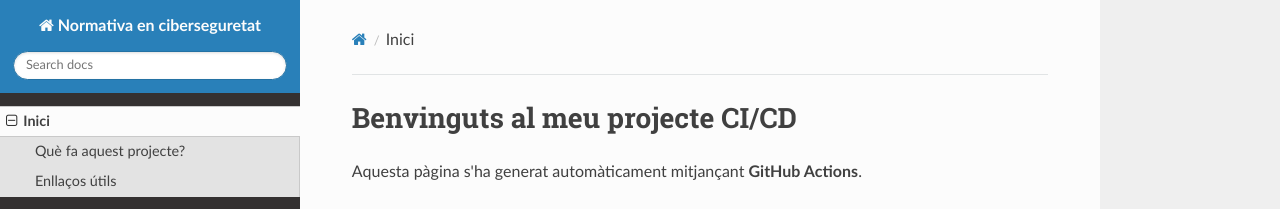
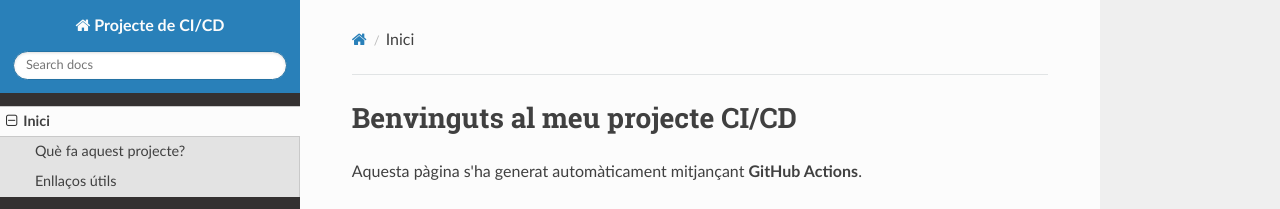
Before and after one commit to jlmascloquell-netizen/Curso-Normativa-Ciberseguridad, an MkDocs documentation site: the page built from docs/index.md, in a window 1280 px wide. Shown: the top 209 px of the page. Built offline with MkDocs 1.6.1, drawn with Linux system fonts in a browser that asks for light colours; nearby versions of some CDN libraries.

Commit message:
Canvis en els títols

```diff
--- a/mkdocs.yml
+++ b/mkdocs.yml
@@ -1,5 +1,7 @@
-site_name: Normativa en ciberseguretat
-site_description: Normativa en ciberseguretat para el módulo de ciberseguridad
+site_name: Projecte de CI/CD
+site_description: Documentació del projecte de CI/CD
+site_url: https://jose-luis-mas-cloquell.github.io/ci-cd/
+site_dir: site
 site_author: Jose Luis Mas Cloquell
 theme: readthedocs # O 'mkdocs'
 nav:
```
Also changed, not shown: README.md (+2 -2 lines).
